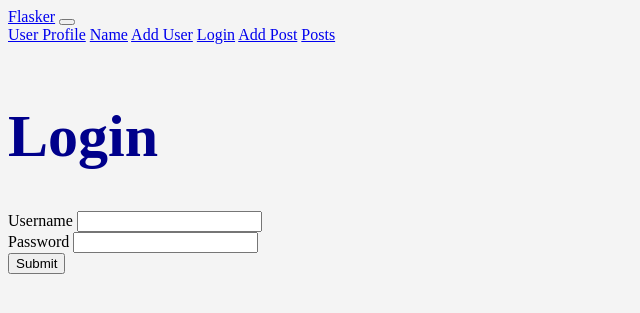
After one commit to bricheek/flasker, a Flask app: page /login in a window 1280 px wide. The commit adds this page. Shown: the top 313 px of the page, without its empty margins (0-640 px from the left). Run offline with Flask 2, Linux system fonts and the light colour scheme.

Commit message:
posting control and login

```diff
--- a/hello.py
+++ b/hello.py
@@ -1,4 +1,4 @@
-from flask import Flask, render_template, request, flash
+from flask import Flask, render_template, request, flash, redirect, url_for
 from flask_wtf import FlaskForm
 from wtforms import SubmitField, StringField, PasswordField, BooleanField, ValidationError
 from wtforms.validators import DataRequired, input_required, EqualTo, Length
@@ -8,6 +8,7 @@ from datetime import datetime
 from werkzeug.security import generate_password_hash, check_password_hash
 from datetime import date
 from wtforms.widgets import TextArea
+from flask_login import UserMixin, login_user, LoginManager, login_required, logout_user, current_user
 
 #create flask instance
 app = Flask(__name__)
@@ -21,6 +22,54 @@ db = SQLAlchemy(app)
 migrate = Migrate(app, db)
 db.init_app(app)
 
+# Flask Login setup
+login_manager = LoginManager()
+login_manager.init_app(app)
+login_manager.login_view = 'login'
+
+@login_manager.user_loader
+def load_user(user_id):
+    return Users.query.get(int(user_id))
+
+
+# create login form
+class LoginForm(FlaskForm):
+    username = StringField("Username", validators=[DataRequired()])
+    password = PasswordField("Password", validators=[DataRequired()])
+    submit = SubmitField("Submit")
+
+# create login page
+@app.route('/login', methods=['GET', 'POST'])
+def login():
+    form = LoginForm()
+    if form.validate_on_submit():
+        user = Users.query.filter_by(username=form.username.data).first()
+        if user:
+            #check the hash
+            if check_password_hash(user.password_hash, form.password.data):
+                login_user(user)
+                flash("Login Successful")
+                return redirect(url_for('dashboard'))
+            else:
+                flash("Login unsuccessful, try again")
+        else:
+            flash("User does not exist, try again")
+    return render_template('login.html', form=form)
+
+#Create logout function
+@app.route('/logout', methods=['GET', 'POST'])
+@login_required
+def logout():
+    logout_user
+    flash("You are logged out")
+    return redirect(url_for('login'))
+
+#create dashboard page
+@app.route('/dashboard', methods=['GET', 'POST'])
+@login_required
+def dashboard():
+    return render_template('dashboard.html')
+
 #blog post model
 class Posts(db.Model):
     id = db.Column(db.Integer, primary_key=True)
@@ -31,8 +80,9 @@ class Posts(db.Model):
     slug = db.Column(db.String(255))
 
 # Create Model
-class Users(db.Model):
+class Users(db.Model, UserMixin):
     id = db.Column(db.Integer, primary_key=True)
+    username = db.Column(db.String(20), nullable=False, unique=True)
     name = db.Column(db.String(200), nullable=False)
     email =db.Column(db.String(120), nullable=False, unique=True)
     favorite_color = db.Column(db.String(120))
@@ -106,6 +156,7 @@ class NamerForm(FlaskForm):
 #create form class
 class UserForm(FlaskForm):
     name = StringField("Name", validators=[DataRequired()])
+    username = StringField("Username", validators=[DataRequired()])
     email = StringField("Email", validators=[DataRequired()])
     favorite_color = StringField("Favorite Color")
     password_hash = PasswordField(
@@ -125,6 +176,39 @@ def user(name):
 def post(id):
     post = Posts.query.get_or_404(id)
     return render_template('post.html', post=post)
+
+@app.route('/posts/edit/<int:id>', methods=['GET', 'POST'])
+def edit_post(id):
+    post = Posts.query.get_or_404(id)
+    form = PostForm()
+    if form.validate_on_submit():
+        post.title = form.title.data
+        post.author = form.author.data
+        post.slug = form.slug.data
+        post.content = form.content.data
+        db.session.add(post)
+        db.session.commit()
+        flash("Post has been updated")
+        return redirect(url_for('post', id=post.id))
+    form.title.data = post.title
+    form.author.data = post.author
+    form.slug.data = post.slug
+    form.content.data = post.content
+    return render_template('edit_post.html', form=form)
+
+@app.route('/posts/delete/<int:id>')
+def delete_post(id):
+    post_to_delete = Posts.query.get_or_404(id)
+    try:
+        db.session.delete(post_to_delete)
+        db.session.commit()
+        flash("Blog post was deleted successfully")
+        posts = Posts.query.order_by(Posts.date_posted)
+        return render_template("posts.html", posts=posts)
+    except:
+        flash("Whoops, there was a problem deleting. Try again")
+        posts = Posts.query.order_by(Posts.date_posted)
+        return render_template("posts.html", posts=posts)
 
 #add post page
 @app.route('/add_post', methods=['GET', 'POST'])
@@ -165,6 +249,7 @@ def add_user():
             hashed_pw = generate_password_hash(form.password_hash.data, "sha256")
             user = Users(
                 name=form.name.data,
+                username=form.username.data,
                 email=form.email.data,
                 favorite_color=form.favorite_color.data,
                 password_hash=hashed_pw
@@ -174,6 +259,7 @@ def add_user():
             name=form.name.data
             email=form.email.data
         form.name.data=""
+        form.username.data=""
         form.email.data=""
         form.favorite_color.data=""
         form.password_hash = ""
--- a/templates/add_user.html
+++ b/templates/add_user.html
@@ -12,7 +12,7 @@
 {% endfor %}
 
 {% if name %}
-    <h1>User Added!</h1>
+    <h1>User List</h1>
     <table class="table table-hover table-bordered table-striped">
     {% for our_user in our_users %}
         <tr>
@@ -33,6 +33,9 @@
         {{ form.csrf_token }}
         {{ form.name.label(class="form-label") }}
         {{ form.name(class="form-control") }}
+        <br/>
+        {{ form.username.label(class="form-label") }}
+        {{ form.username(class="form-control") }}
         <br/>
         {{ form.email.label(class="form-label") }}
         {{ form.email(class="form-control") }}
@@ -56,6 +59,7 @@
         <tr>
         <td> {{ our_user.id }}
             .  <a href="{{ url_for('update', id=our_user.id) }}">{{ our_user.name }}</a>
+            -{{ our_user.username }}
             - {{ our_user.email }}
             - {{ our_user.favorite_color }}
             PW - {{ our_user.password_hash }}
--- /dev/null
+++ b/templates/login.html
@@ -0,0 +1,30 @@
+{% extends "base.html" %}
+
+{% block content %}
+
+{% for message in get_flashed_messages() %}
+
+<div class="alert alert-warning alert-dismissible fade show" role="alert">
+    <strong> {{ message }} </strong>
+    <span type="button" class="btn-close" data-bs-dismiss="alert" aria-label="Close"></span>
+  </div>
+
+{% endfor %}
+
+    <h1>Login</h1>
+
+<div class="shadow p-3 mb-5 bg-body rounded">
+    <form method="POST">
+        {{ form.csrf_token }}
+        {{ form.username.label(class="form-label") }}
+        {{ form.username(class="form-control") }}
+        <br/>
+        {{ form.password.label(class="form-label") }}
+        {{ form.password(class="form-control") }}
+        <br/>
+        {{ form.submit(class="btn btn-secondary") }}
+    </form>
+</div>
+
+
+{% endblock %}
--- a/templates/navbar.html
+++ b/templates/navbar.html
@@ -9,6 +9,7 @@
           <a class="nav-link" href="{{ url_for('user', name='John')}}">User Profile</a>
           <a class="nav-link" href="{{ url_for('name') }}">Name</a>
           <a class="nav-link" href="{{ url_for('add_user') }}">Add User</a>
+          <a class="nav-link" href="{{ url_for('login') }}">Login</a>
           <a class="nav-link" href="{{ url_for('add_post') }}">Add Post</a>
           <a class="nav-link" href="{{ url_for('posts') }}">Posts</a>
         </div>
--- a/templates/post.html
+++ b/templates/post.html
@@ -20,10 +20,10 @@
         {{ post.date_posted }}<br/>
         {{ post.content }}<br/><br/>
         <hr><br/>
+        <a href="{{ url_for('edit_post', id=post.id) }}" class="btn btn-outline-secondary btn-sm"> Edit Post</a>
+        <a href="{{ url_for('delete_post', id=post.id) }}" class="btn btn-outline-danger btn-sm"> Delete Post</a>
         <a href="{{ url_for('posts') }}" class="btn btn-outline-secondary btn-sm"> Back to Blog</a>
+
     </div>
 
-
-
-
 {% endblock %}
--- a/templates/posts.html
+++ b/templates/posts.html
@@ -21,6 +21,10 @@
         {{ post.date_posted }}<br/>
         {{ post.content }}<br/><br/><br/>
         <a href="{{ url_for('post', id=post.id) }}" class="btn btn-outline-secondary btn-sm">View Post</a>
+        <a href="{{ url_for('edit_post', id=post.id) }}" class="btn btn-outline-secondary btn-sm">Edit Post</a>
+        <a href="{{ url_for('delete_post', id=post.id) }}" class="btn btn-outline-danger btn-sm">Delete Post</a>
+
+
         <hr><br/>
     </div>
 
```
Also changed, not shown: migrations/versions/86f3e059de45_added_username.py (added, +30 -0 lines), templates/dashboard.html (added, +23 -0 lines), templates/edit_post.html (added, +37 -0 lines).
